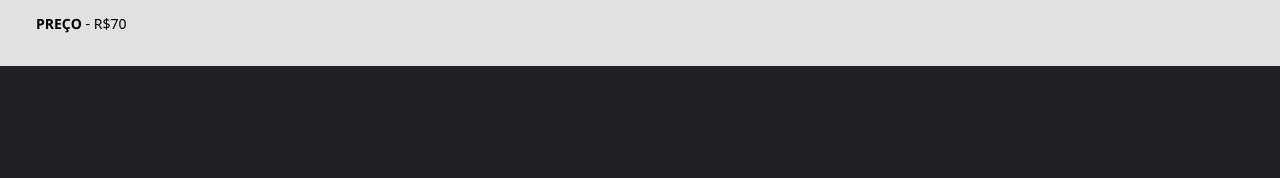
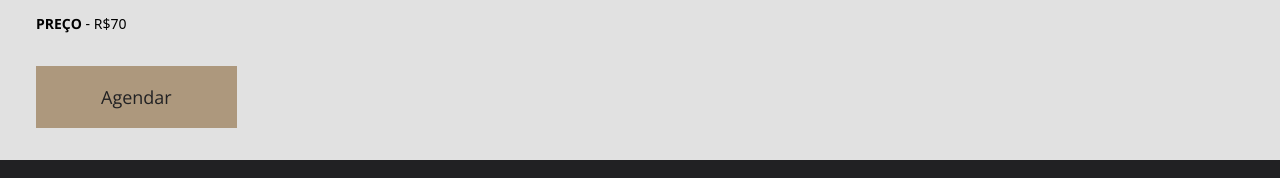
Before and after one commit to WallacePiovani/barber-shop-lp, a React (Vite) app: page / in a window 1280 px wide. Shown: the part 3306-3484 px from the top of the page. Before the commit the page ends 3436 px from the top, so only its background shows below. Built offline with nearby package versions, Linux system fonts and the light colour scheme.

Commit message:
small change to the our services section

```diff
--- a/src/components/OurServices/index.jsx
+++ b/src/components/OurServices/index.jsx
@@ -15,6 +15,8 @@ const OurServices = () => {
                 <p>Lorem ipsum dolor sit amet consectetur adipisicing elit. Maiores ratione molestiae iure nostrum natus ad laborum corrupti officia facere? Ut voluptatibus nulla ex commodi. Officia vero accusantium aut numquam architecto.</p>
                 <p><strong className="font-bold font-openSans uppercase">Tempo</strong> - 1 Hora</p>
                 <p><strong className="font-bold font-openSans uppercase">Preço</strong> - R$70</p>
+                <a href="#" className="mt-5 ml-0 bg-marrom p-5 border border-solid border-marrom px-16 py-4 font-openSans text-preto text-lg mr-auto text-center">Agendar</a>
+
             </div>
         </div>
     </section>
```
